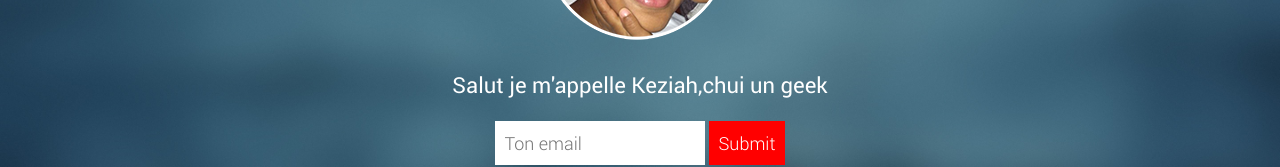
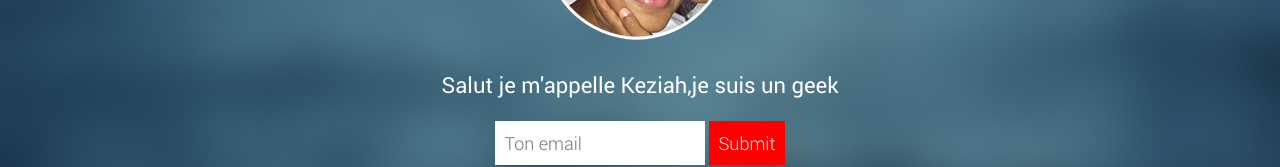
Before and after one commit to bangzia/Dash, a plain HTML site: page index.html in a window 1280 px wide. Shown: the part 248-415 px from the top of the page. Drawn offline with Linux system fonts and the light colour scheme.

Commit message:
Changement du texte
Changement du texte affiché sous la photo

```diff
--- a/index.html
+++ b/index.html
@@ -10,7 +10,7 @@
 <body>
     <h1>Keziah Allam</h1>
     <img src="img/kez-profile.png">
-    <p>Salut je m'appelle Keziah,chui un geek</p>
+    <p>Salut je m'appelle Keziah,je suis un geek</p>
     <input type="email" placeholder="Ton email">
     <input type="submit">
 </body>
```
